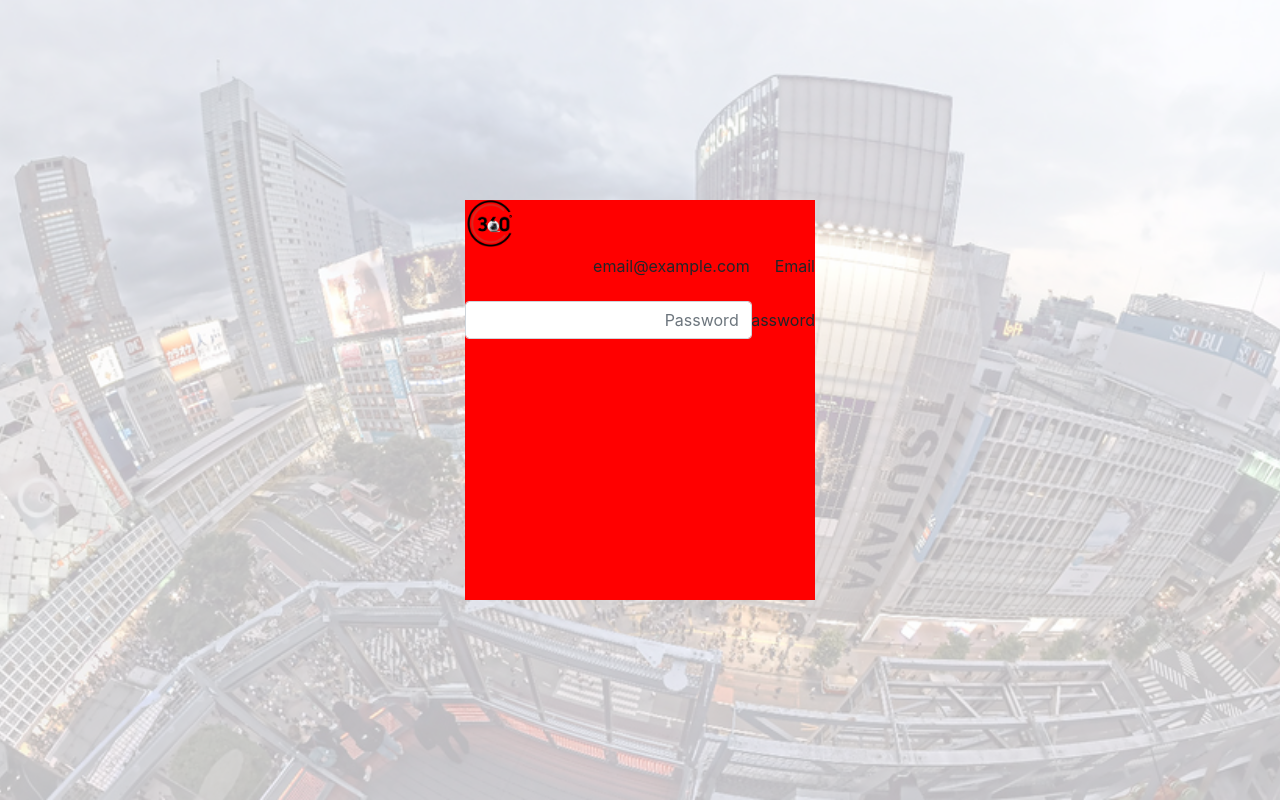
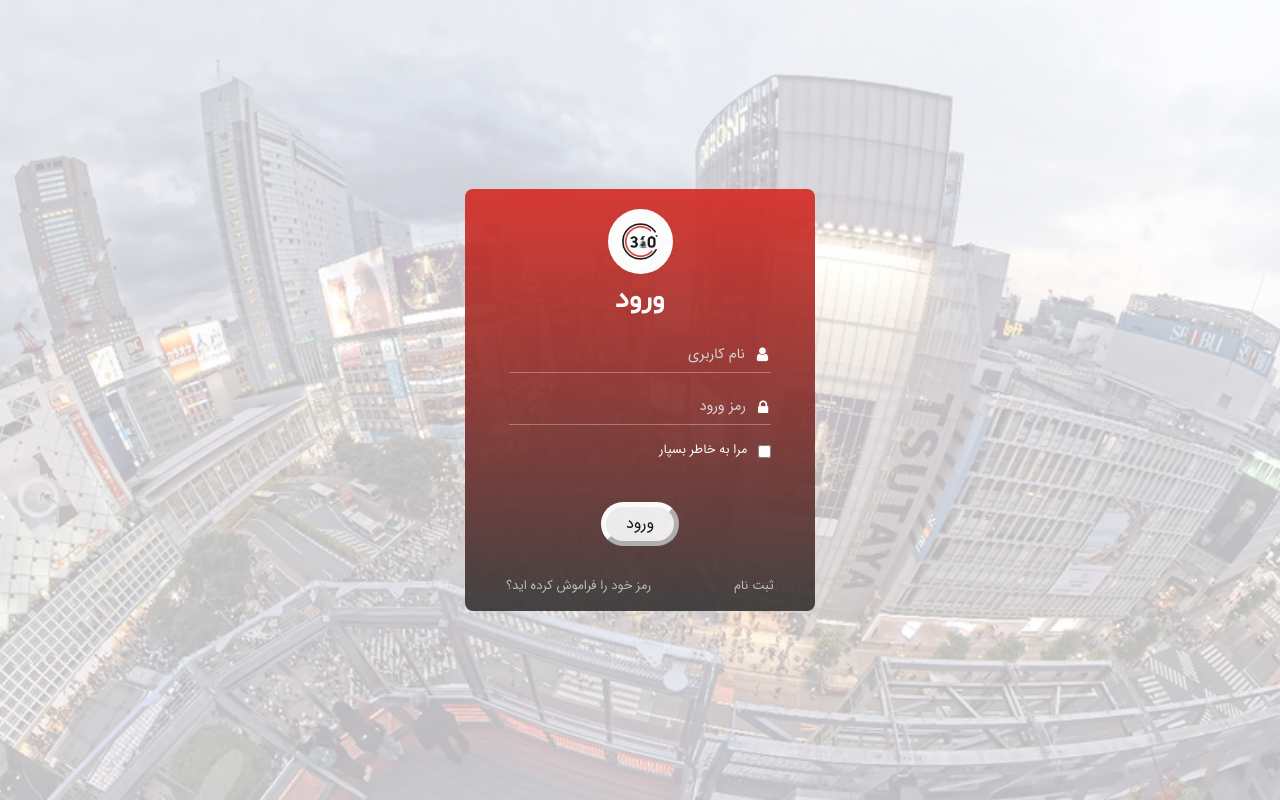
Before and after one commit to samirarezai/charkhesh360, a plain HTML site: page pages/login.html in a window 1280 px wide. Drawn offline with Linux system fonts and the light colour scheme; files whose address does not match are found by name.

Commit message:
add login page

```diff
--- a/assets/css/rtl/login.css
+++ b/assets/css/rtl/login.css
@@ -16,6 +16,7 @@
     height: 100%;
 z-index: -1;
 }
+
 .login-wrap{
     position: absolute;
     top:0;
@@ -25,12 +26,128 @@ z-index: -1;
     display: flex;
     justify-content: center;
     align-items: center;
+    font-family: IRANSans;
 }
+
 .login-wrap .box-login{
-    background-color: red;
-min-height: 400px;
+    background: #333333;  /* fallback for old browsers */
+    background: -webkit-linear-gradient(to bottom, #d72821, #333333);  /* Chrome 10-25, Safari 5.1-6 */
+    background: linear-gradient(to bottom, #d72821, #333333); /* W3C, IE 10+/ Edge, Firefox 16+, Chrome 26+, Opera 12+, Safari 7+ */
+    display: flex;
+    flex-direction: column;
+    justify-content: flex-start;
+    align-items: center;
+    /*border: 10px ridge #D72821;
+    border-radius: 40px 40px 40px 40px;*/
+    opacity: .9;
+    border-radius: 8px;
 }
+.login-wrap .login-form{
+    display: flex;
+    flex-direction: column;
+    justify-content: center;
+    align-items: center;
+}
+.login-wrap .login-head{
+    margin: 10px 0;
+    display: flex;
+    flex-direction: column;
+    justify-content: center;
+    align-items: center;
+    font-family: Shabnam;
+}
+.login-wrap .image{
+    margin: 10px 0 0;
+    width: 65px;
+    height: 65px;
+    border-radius: 50%;
+    background-color: #fff;
+    display: flex;
+    justify-content: center;
+    align-items: center;
+}
+
 .login-wrap .box-login img{
-    max-width: 50px;
+    max-width: 40px;
     height: auto;
 }
+.login-wrap .login-title{
+    margin: 10px 0;
+    padding: 0;
+    font-size: 1.8rem;
+    line-height: 2rem;
+    color: #fff;
+    font-weight: bold;
+}
+.login-wrap .form-group{
+    padding: 0px;
+    color: #fff;
+}
+.login-wrap .form-group:not(.--not){
+    border-bottom: 1px solid #ffffff52;
+    width: 75%;
+}
+.login-wrap .form-control{
+    padding: 0;
+    font-size: .9rem;
+    background-color: transparent;
+     border: 0px solid #ced4da;
+border-radius: 0;
+    color: #fff;
+}
+.login-wrap .input-group-prepend .fa{
+   color: #fff;
+}
+.login-wrap .input-group-text {
+ background-color:transparent !important;
+border:0px solid #ced4da;
+border-radius:0rem;
+    padding-right:4px;
+}
+.login-wrap .form-control::-moz-placeholder {
+    color:#fff;
+    opacity: 1;
+}
+.login-wrap .form-control:-ms-input-placeholder {
+    color:#fff;
+}
+.login-wrap .form-control::-webkit-input-placeholder {
+    color:#d4d2d3;
+}
+
+.login-wrap .form-check{
+    font-size: .8rem;
+}
+.form-check-input {
+    margin-top: 0.25rem;
+
+}
+.login-wrap .btn-login{
+    color: #000;
+    padding: 5px 20px;
+    margin-top: 25px;
+    border: 5px outset #FFFFFF;
+    border-radius: 40px 40px 40px 40px;
+}
+.login-wrap .login-footer{
+    margin: 15px 0;
+    display: flex;
+    justify-content:space-around;
+    align-items: center;
+    width: 100%;
+}
+.login-wrap .login-footer .enroll,.login-wrap .login-footer .forget{
+    font-size: .8rem;
+    color: #bbb8b8;
+}
+.form-control:focus {
+    color: #fff;
+    background-color: transparent;
+    border-color: transparent;
+    outline: 0;
+    box-shadow: 0 0 0 0rem rgba(0, 123, 255, 0.25);
+}
+button:focus {
+    outline: 0px dotted;
+    outline: 0px auto -webkit-focus-ring-color;
+}
--- a/assets/css/rtl/navigation-about.css
+++ b/assets/css/rtl/navigation-about.css
@@ -55,7 +55,7 @@
     transition: all .3s;
 }
 .navigation .nav-item .nav-link:hover{
-    color: rgba(199,199,199,.7);
+    color:#d72821;
 }
 .navigation .navbar-light .navbar-toggler{
     color: #fff;
@@ -108,7 +108,7 @@
     .actived{
         width: 3px;
         height: 3px;
-        background-color: red;
+        background-color:#d72821;
         position: relative;
         top: -2px;
         right:49%;
--- a/pages/login.html
+++ b/pages/login.html
@@ -21,29 +21,62 @@
             <div class="row justify-content-center">
                 <div class="col-12 col-sm-8 col-md-6 col-lg-4">
                     <div class="box-login">
+                        <div class="login-head">
+                        <div class="image">
                         <img src="../assets/img/favicon.png" alt="">
-                        <form>
+                        </div>
+                            <h2 class="login-title">ورود</h2>
+                        </div>
+
+                        <form class="login-form w-100">
                             <div class="form-group row">
-                                <label for="staticEmail" class="col-sm-2 col-form-label">Email</label>
-                                <div class="col-sm-10">
-                                    <input type="text" readonly class="form-control-plaintext" id="staticEmail" value="email@example.com">
+                                <div class="col-sm-12 p-0">
+                                    <div class="input-group">
+                                        <div class="input-group-prepend">
+                                            <span class="input-group-text" id="validationTooltipUsernamePrepend"><i class="fa fa-user"></i></span>
+                                        </div>
+                                        <input type="text" class="form-control" id="validationTooltipUsername" placeholder="نام کاربری" aria-describedby="validationTooltipUsernamePrepend" required>
+                                    </div>
                                 </div>
                             </div>
                             <div class="form-group row">
-                                <label for="inputPassword" class="col-sm-2 col-form-label">Password</label>
-                                <div class="col-sm-10">
-                                    <input type="password" class="form-control" id="inputPassword" placeholder="Password">
+                                <div class="col-sm-12 p-0">
+                                    <div class="input-group">
+                                        <div class="input-group-prepend">
+                                            <span class="input-group-text" id="validationTooltipPasswordPrepend"><i class="fa fa-lock"></i></span>
+                                        </div>
+                                        <input type="text" class="form-control" id="validationTooltipPassword" placeholder="رمز ورود" aria-describedby="validationTooltipPasswordPrepend" required>
+                                    </div>
+                                </div>
+                            </div>
+                            <div class="form-group row --not w-75">
+                                <div class="col-sm-12 p-0">
+                                    <div class="form-check text-right">
+                                        <input class="form-check-input" type="checkbox" id="gridCheck1">
+                                        <label class="form-check-label pr-4" for="gridCheck1">
+                                            مرا به خاطر بسپار
+                                        </label>
+                                    </div>
+                                </div>
+                            </div>
+                            <div class="form-group row --not">
+                                <div class="col-sm-12">
+                                    <button type="submit" class="btn-login">ورود</button>
                                 </div>
                             </div>
                         </form>
-                    </div>
+                        <div class="login-footer">
+                            <a href="#" class="enroll">ثبت نام</a>
+                            <a href="#" class="forget">رمز خود را فراموش کرده اید؟</a>
+                        </div>
                 </div>
-            </div>
-        </div>
+                </div>
+                </div>
+                </div>
+
     </section>
 
 </main>
-
 <script src="../assets/js/jquery-3.4.0.js"></script>
 <script src="../assets/js/popper.min.js"></script>
 <script src="../assets/js/bootstrap.js"></script>
```
Also changed, not shown: index.html (+0 -16 lines), pages/about.html (+3 -1 lines), pages/contact.html (+3 -1 lines).
